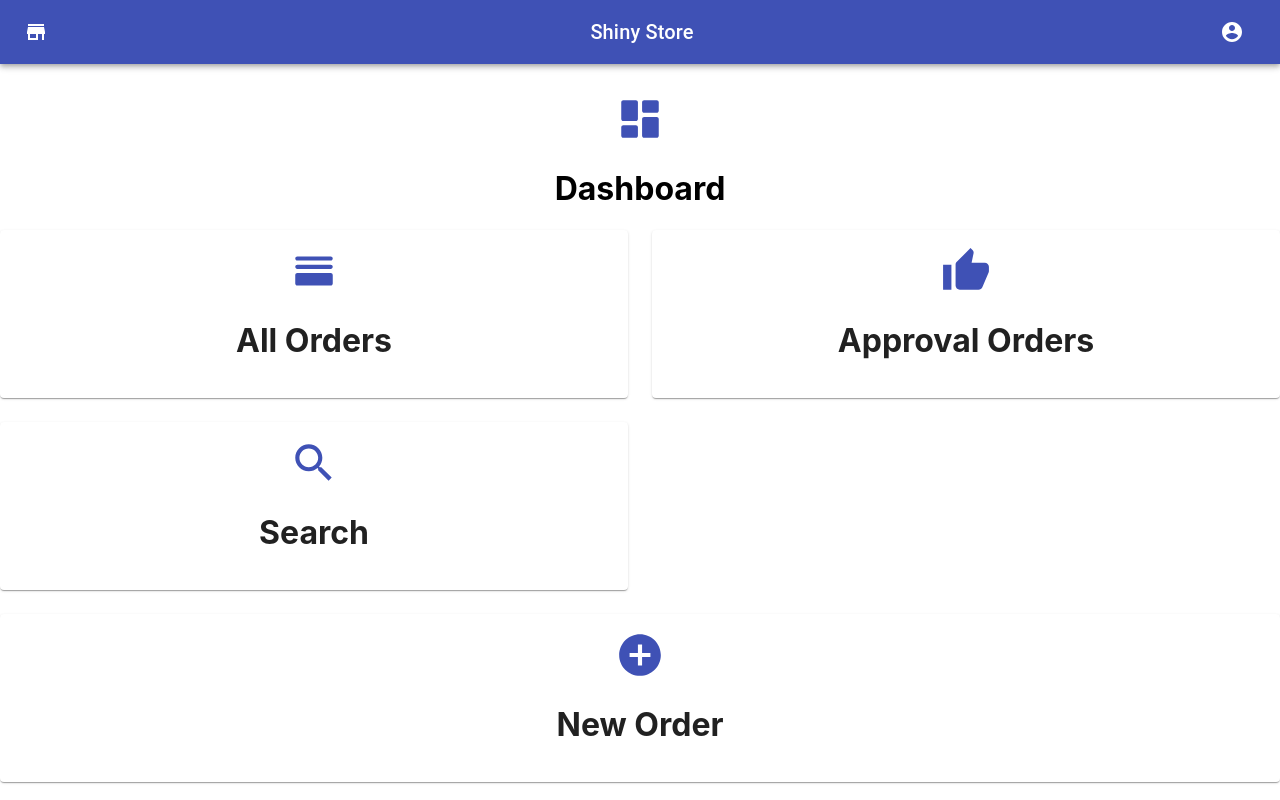
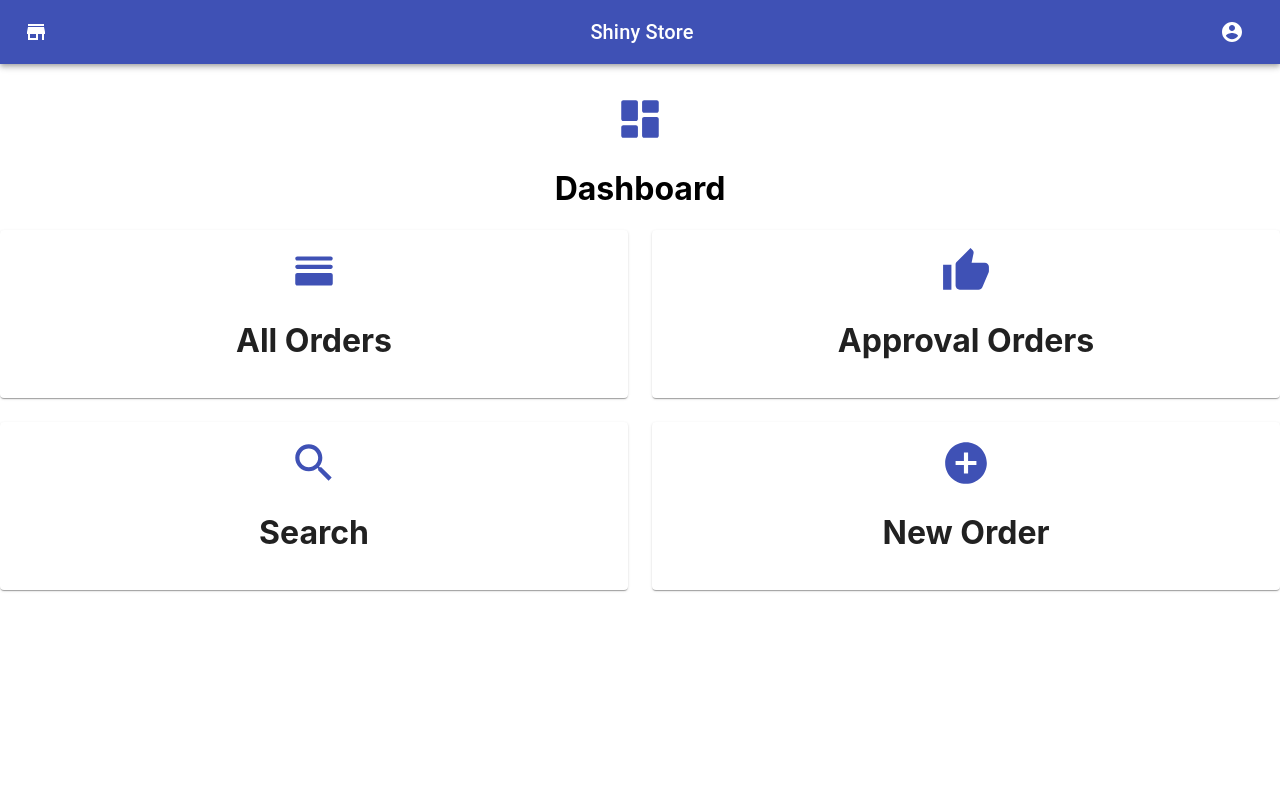
Before and after one commit to msymbolEJA/frontend-textile, a React (Create React App) app: page /dashboard in a window 1280 px wide. Built offline with nearby package versions, Linux system fonts and the light colour scheme; sample sign-in values are in the browser's storage.

Commit message:
edit new order on dashboard

```diff
--- a/src/components/dashboard/NewOrders.js
+++ b/src/components/dashboard/NewOrders.js
@@ -29,7 +29,7 @@ export default function NewOrders() {
   };
 
   return (
-    <Grid item xs={12} md={12} onClick={handleClick} className={classes.root}>
+    <Grid item xs={12} md={6} onClick={handleClick} className={classes.root}>
       <Paper className={classes.paper}>
         <AddCircleIcon className={classes.icon} color="primary" />
         <h1>New Order</h1>
--- a/src/components/orders/allorders/AllOrdersTable.js
+++ b/src/components/orders/allorders/AllOrdersTable.js
@@ -139,7 +139,6 @@ function AllOrdersTable() {
         }else{
             setIsStatuReady(false)
         }
-
     };
 
     const printHandler = () => {
```
